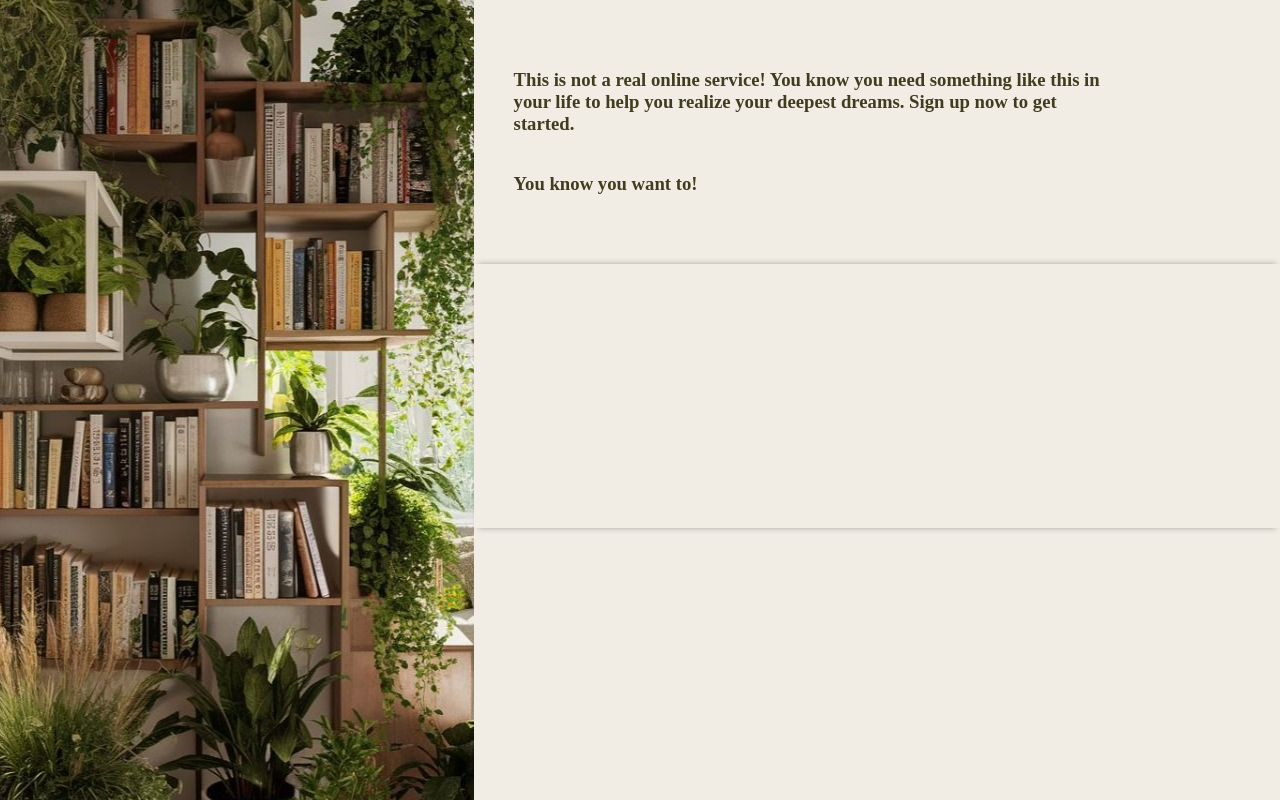
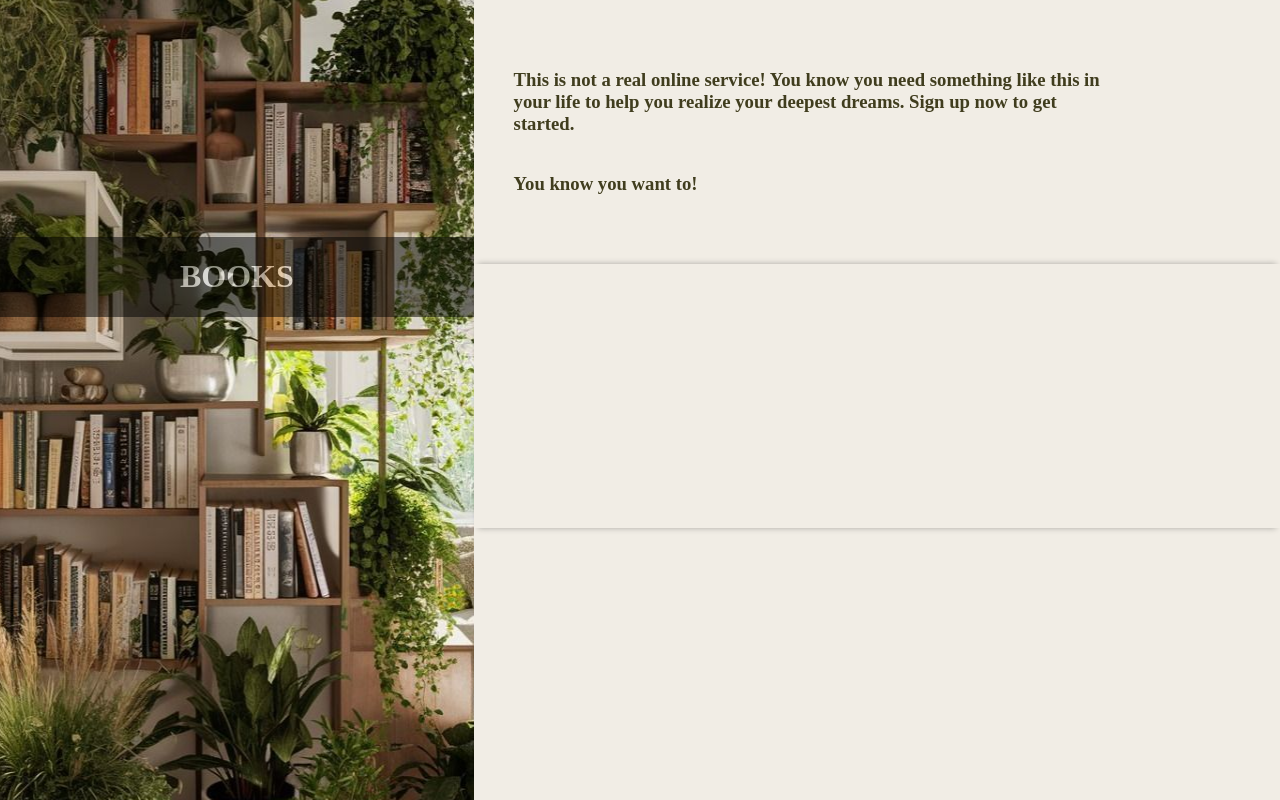
Before and after one commit to hellopiyushlab/Odin-Form, a plain HTML site: page index.html in a window 1280 px wide. Drawn offline with Linux system fonts and the light colour scheme.

Commit message:
added a very simple logo

```diff
--- a/index.html
+++ b/index.html
@@ -9,6 +9,9 @@
 </head>
 <body>
     <div class="imageDiv">
+        <div class="logoDiv">
+            <h1>BOOKS</h1>
+        </div>
     </div>
     <div class="mainDiv">
         <div class="mainTextDiv">
--- a/style.css
+++ b/style.css
@@ -19,6 +19,17 @@ html, body {
     background-repeat: no-repeat;
     background-size: auto;
     background-position: center center;
+}
+
+.logoDiv {
+    background-color: black;
+    opacity: 0.5;
+    height: fit-content;
+    color: white;
+    display: flex;
+    align-items: center;
+    justify-content: center;
+    margin-top: 50%;
 }
 
 .mainDiv {
```
